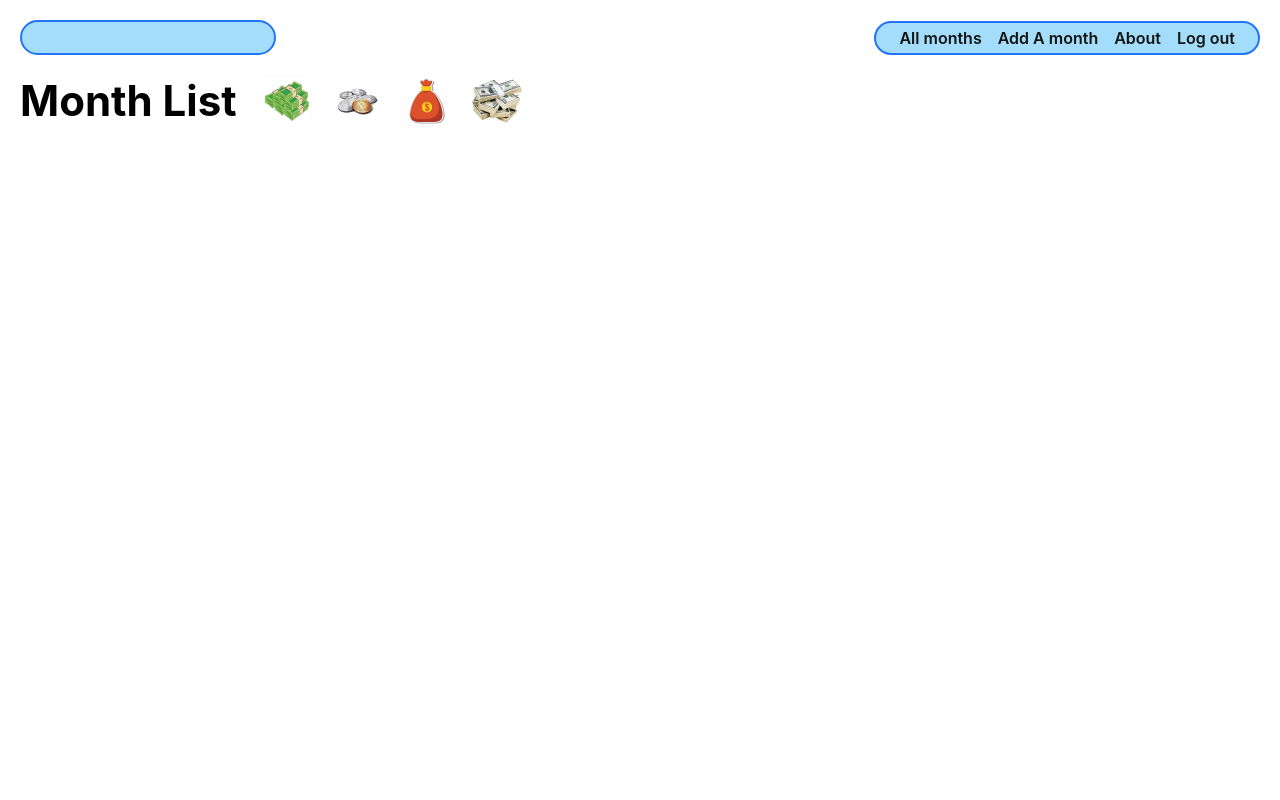
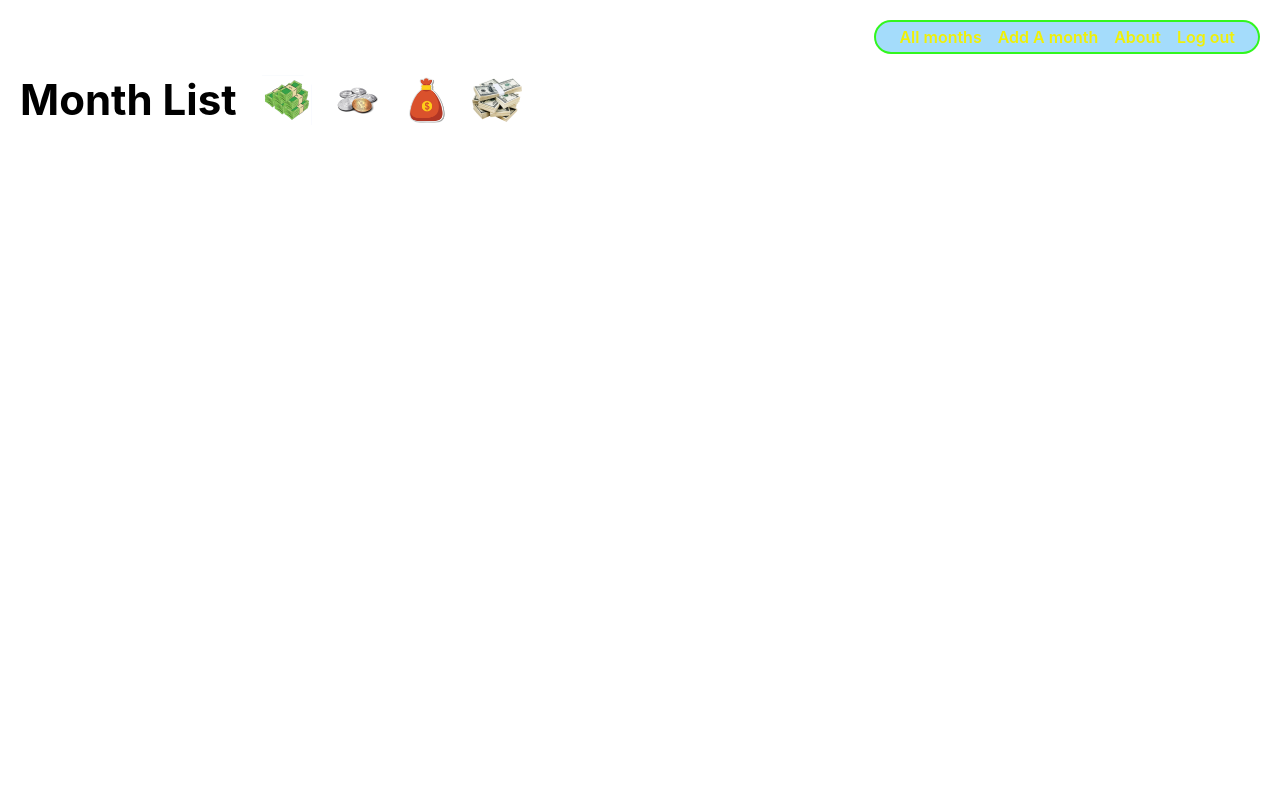
Before and after one commit to AliAlsamawi/budgetcollector, a Django app: page /months/ in a window 1280 px wide. Run offline with Django 3.2, Linux system fonts and the light colour scheme; the visitor is signed in with stand-in values (Sample User, id 1); data that the repository does not hold is empty.

Commit message:
styling changes

```diff
--- a/main_app/static/css/base.css
+++ b/main_app/static/css/base.css
@@ -27,9 +27,9 @@ body {
     sans-serif;
   min-height: 100vh;
   --nav-bg: rgba(104, 197, 248, .7);
-  --nav-bg-ff: rgba(104, 197, 248, .9);
-  --borders: rgb(36, 116, 248) solid 2px;
-  --text-color: rgb(17, 20, 17);
+  --nav-bg-ff: rgba(102, 208, 86, 0.9);
+  --borders: rgb(38, 249, 5, 0.9) solid 2px;
+  --text-color: rgb(240, 240, 7);
   --link-hover-color: rgb(16, 56, 158);
   --button-bg: rgb(245, 245, 245);
   --button-bg-hover: rgb(226, 226, 226);
@@ -45,6 +45,8 @@ body {
   --font-reg: 1.6rem;
   --card-border-radius: 6px;
 }
+
+
 
 header {
   width: 100%;
--- a/main_app/templates/base.html
+++ b/main_app/templates/base.html
@@ -22,8 +22,7 @@
 </head>
 <body>
   <header>
-    <div class="header-logo-container">
-      </a>
+    {% comment %} <div class="header-logo-container"> {% endcomment %}
     </div>
     <nav>
       <ul>
--- a/main_app/templates/months/index.html
+++ b/main_app/templates/months/index.html
@@ -2,17 +2,17 @@
 {% load static %}
 
 {% block head %}
-<link rel="stylesheet" type="text/css" href="{% static 'css/cat-index.css' %}"/>
+<link rel="stylesheet" type="text/css" href="{% static 'css/month-index.css' %}"/>
 {% endblock %}
 
 {% block content %}
 
 <section class="page-header">
   <h1>Month List</h1>
-  <img src="{% static 'images/banknotes.png' %}" alt="A cool cat" />
-  <img src="{% static 'images/bitcoin.png' %}" alt="A happy cat" />
-  <img src="{% static 'images/red-bag.png' %}" alt="A cat in a teacup" />
-  <img src="{% static 'images/us-dollar.png' %}" alt="A cat in a box" />
+  <img src="{% static 'images/banknotes.png' %}" alt="Banknotes" />
+  <img src="{% static 'images/bitcoin.png' %}" alt="Bitcoin" />
+  <img src="{% static 'images/red-bag.png' %}" alt="red bag" />
+  <img src="{% static 'images/us-dollar.png' %}" alt="dollar"/>
 </section>
 
 <section class="card-container">
@@ -26,11 +26,13 @@
             alt="A skater boy cat"
           >
         </div>
+        <div class = "title1">
         <h2 class="card-title">{{ month.name }}</h2>
         {% if month.name > 0 %}
         {% else %}
           <p>The budget for  {{ month.name }} is {{ month.budget }}</p>
           <p>The a year {{ month.year }} .</p>
+          </div>
         {% endif %}
       </a>
       </div>
```
